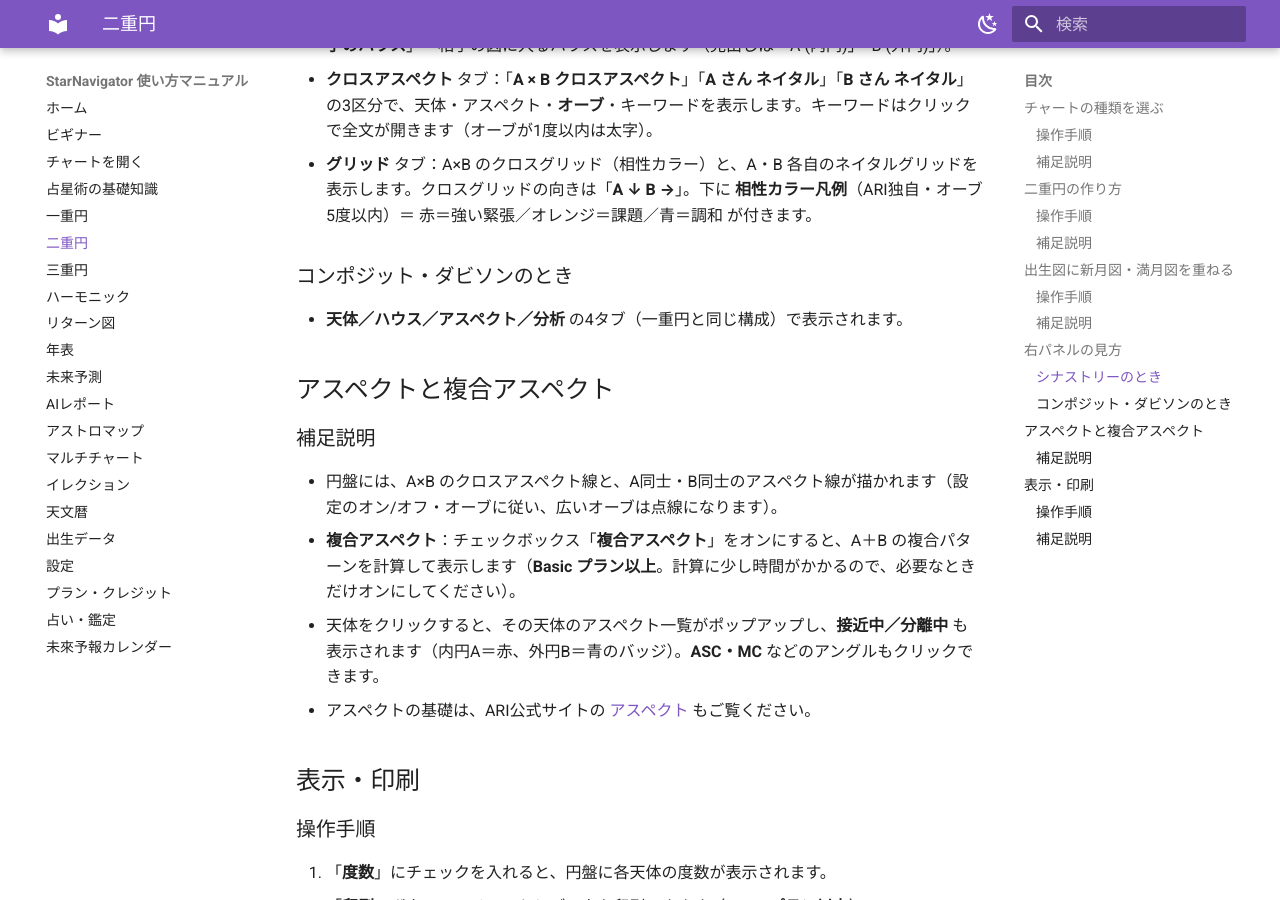
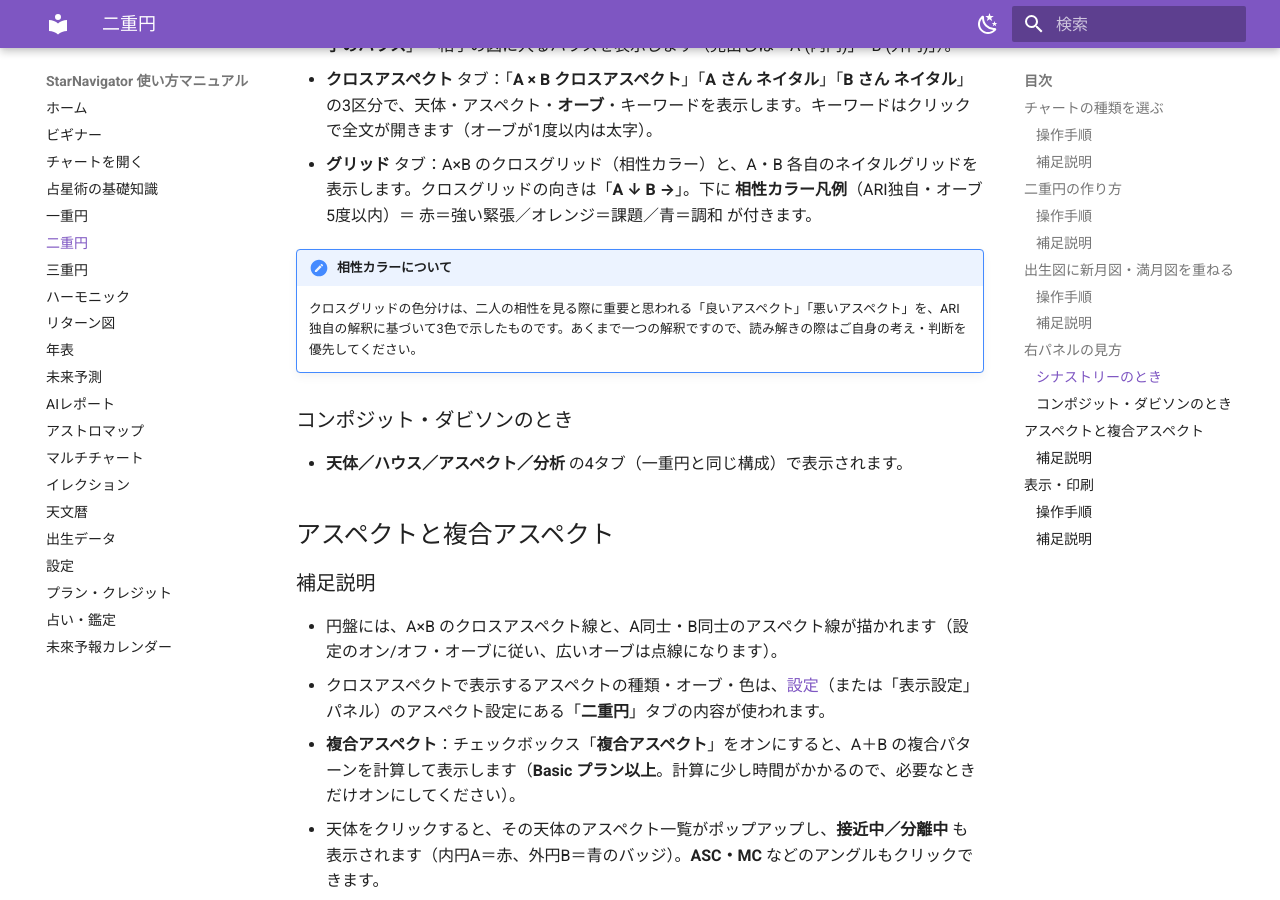
Before and after one commit to KeikoKagawa/starnavi-manual, an MkDocs documentation site: the page built from docs/double-chart.md, in a window 1280 px wide and 900 px high, scrolled down 3013 px. Built offline with MkDocs 1.6.1 and Material for MkDocs 9.7.7, drawn with Linux system fonts in a browser that asks for light colours.

Commit message:
content(二重円): 相性カラーの独自解釈note追加＋アスペクト設定「二重円」タブ参照を明記
Co-Authored-By: Claude Fable 5 <noreply@anthropic.com>

```diff
--- a/docs/double-chart.md
+++ b/docs/double-chart.md
@@ -66,6 +66,9 @@
 - **クロスアスペクト** タブ：「**A × B クロスアスペクト**」「**A さん ネイタル**」「**B さん ネイタル**」の3区分で、天体・アスペクト・**オーブ**・キーワードを表示します。キーワードはクリックで全文が開きます（オーブが1度以内は太字）。
 - **グリッド** タブ：A×B のクロスグリッド（相性カラー）と、A・B 各自のネイタルグリッドを表示します。クロスグリッドの向きは「**A ↓ B →**」。下に **相性カラー凡例**（ARI独自・オーブ5度以内）＝ 赤＝強い緊張／オレンジ＝課題／青＝調和 が付きます。
 
+!!! note "相性カラーについて"
+    クロスグリッドの色分けは、二人の相性を見る際に重要と思われる「良いアスペクト」「悪いアスペクト」を、ARI 独自の解釈に基づいて3色で示したものです。あくまで一つの解釈ですので、読み解きの際はご自身の考え・判断を優先してください。
+
 ### コンポジット・ダビソンのとき
 
 - **天体／ハウス／アスペクト／分析** の4タブ（一重円と同じ構成）で表示されます。
@@ -77,6 +80,7 @@
 ### 補足説明
 
 - 円盤には、A×B のクロスアスペクト線と、A同士・B同士のアスペクト線が描かれます（設定のオン/オフ・オーブに従い、広いオーブは点線になります）。
+- クロスアスペクトで表示するアスペクトの種類・オーブ・色は、[設定](settings.md)（または「表示設定」パネル）のアスペクト設定にある「**二重円**」タブの内容が使われます。
 - **複合アスペクト**：チェックボックス「**複合アスペクト**」をオンにすると、A＋B の複合パターンを計算して表示します（**Basic プラン以上**。計算に少し時間がかかるので、必要なときだけオンにしてください）。
 - 天体をクリックすると、その天体のアスペクト一覧がポップアップし、**接近中／分離中** も表示されます（内円A＝赤、外円B＝青のバッジ）。**ASC・MC** などのアングルもクリックできます。
 - アスペクトの基礎は、ARI公式サイトの [アスペクト](https://www.arijp.com/basis/aspect) もご覧ください。
```
